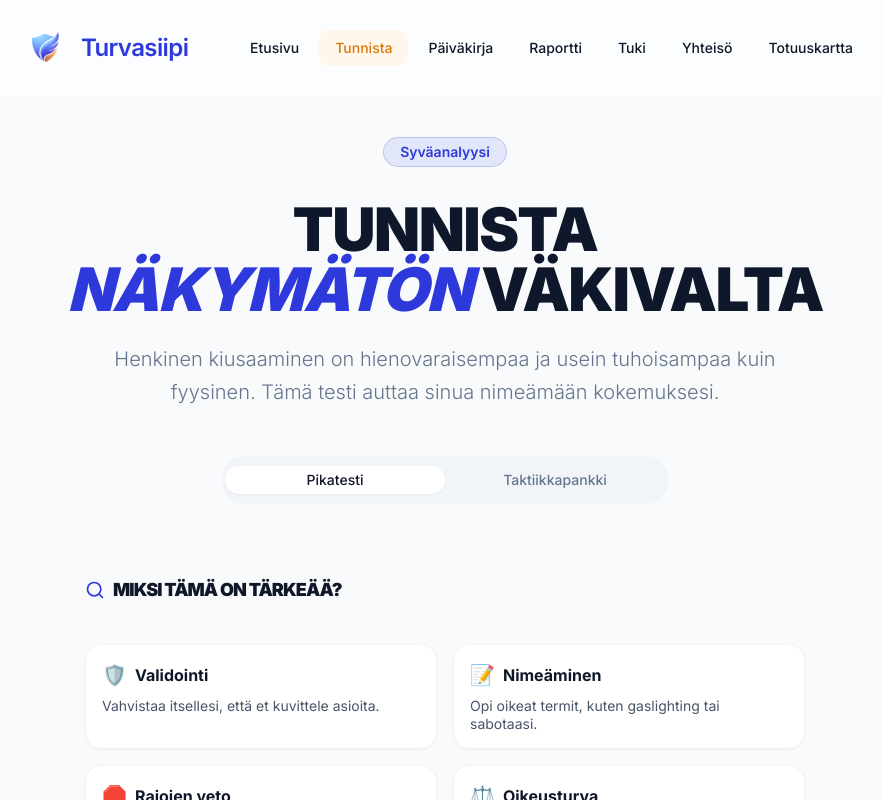
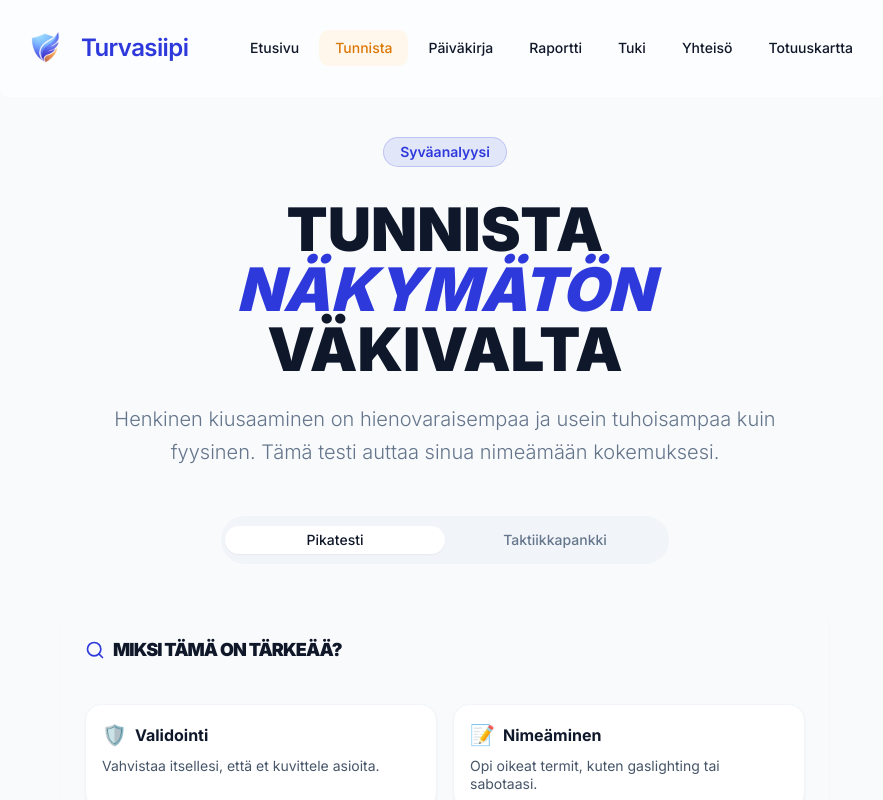
Before and after one commit to JoonasHuhta/Turvasiipi, a Next.js app: page /quiz in a window 1280 px wide. Shown: the top 800 px of the page, without its empty margins (195-1078 px from the left). Built offline with nearby package versions, Linux system fonts and the light colour scheme.

Commit message:
Fix spacing and tracking in quiz headline

```diff
--- a/src/app/quiz/page.tsx
+++ b/src/app/quiz/page.tsx
@@ -113,9 +113,9 @@ export default function QuizPage() {
                     <Badge className="bg-primary/10 text-primary hover:bg-primary/20 border-primary/20 text-sm py-1 px-4 mb-2">
                         Syväanalyysi
                     </Badge>
-                    <h1 className="text-4xl sm:text-6xl font-black tracking-tight text-slate-900 uppercase leading-[0.9]">
+                    <h1 className="text-4xl sm:text-6xl font-black tracking-normal text-slate-900 uppercase leading-[0.9]">
                         Tunnista <br />
-                        <span className="text-primary italic">näkymätön</span>&nbsp;väkivalta
+                        <span className="text-primary italic">näkymätön</span> väkivalta
                     </h1>
                     <p className="text-xl text-muted-foreground max-w-2xl mx-auto font-light leading-relaxed">
                         Henkinen kiusaaminen on hienovaraisempaa ja usein tuhoisampaa kuin fyysinen.
```
